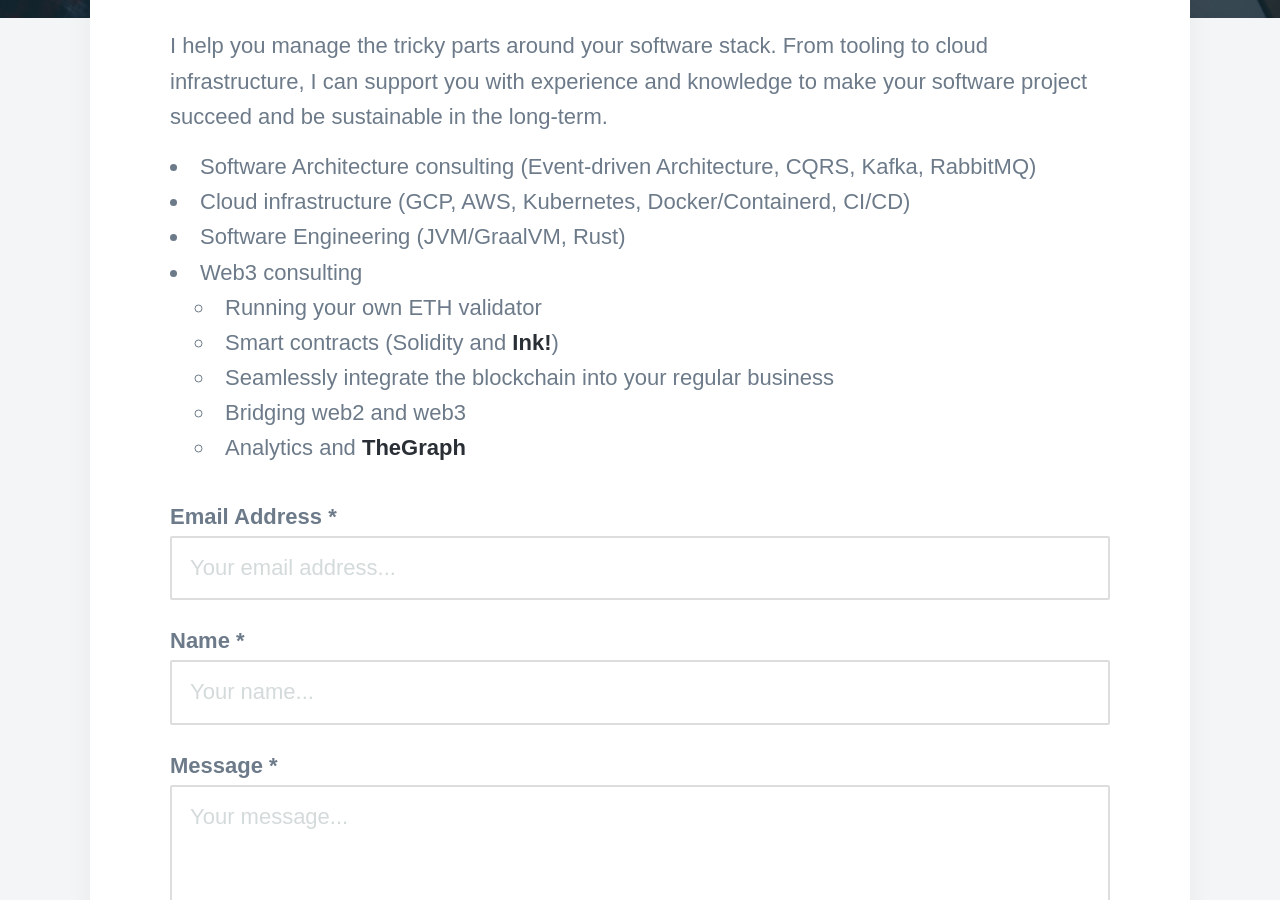
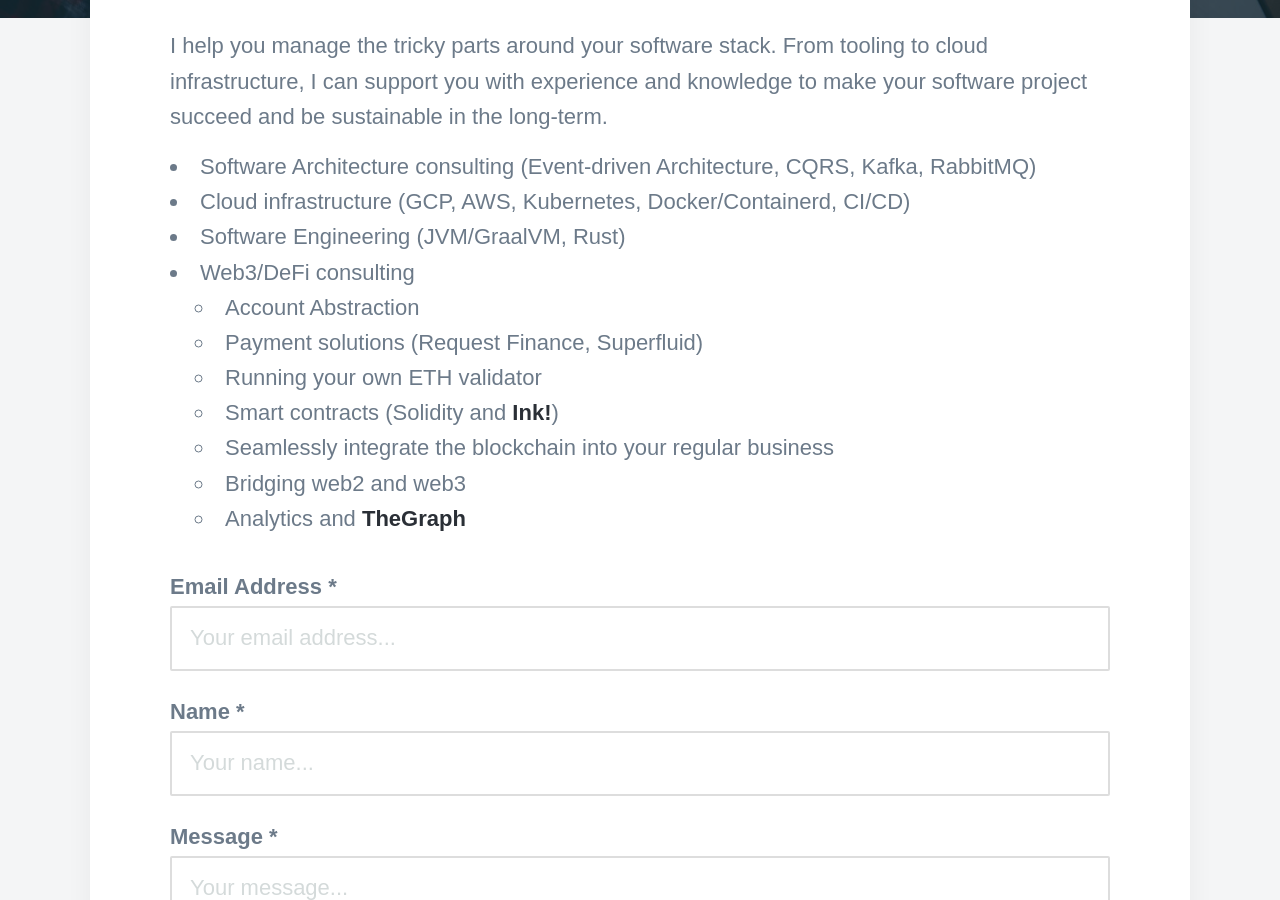
Before and after one commit to phil3k3/philiplimbeck.dev, a Jekyll site: the page built from v2_philiplimbeck/_pages/contact.md, in a window 1280 px wide and 900 px high, scrolled down 609 px. Built offline with Jekyll 4.4.1, drawn with Linux system fonts in a browser that asks for light colours; nearby versions of some CDN libraries; some web fonts are replaced.

Commit message:
More offerings

```diff
--- a/v2_philiplimbeck/Gemfile
+++ b/v2_philiplimbeck/Gemfile
@@ -1,6 +1,6 @@
 source 'https://rubygems.org'
 
-gem 'jekyll', '3.8.5'
+gem 'jekyll', '4.3.3'
 
 group :jekyll_plugins do
   gem 'jekyll-paginate'
--- a/v2_philiplimbeck/_pages/contact.md
+++ b/v2_philiplimbeck/_pages/contact.md
@@ -11,7 +11,9 @@
 * Software Architecture consulting (Event-driven Architecture, CQRS, Kafka, RabbitMQ)
 * Cloud infrastructure (GCP, AWS, Kubernetes, Docker/Containerd, CI/CD)
 * Software Engineering (JVM/GraalVM, Rust)
-* Web3 consulting
+* Web3/DeFi consulting
+   - Account Abstraction
+   - Payment solutions (Request Finance, Superfluid)
    - Running your own ETH validator
    - Smart contracts (Solidity and [Ink!](https://use.ink/))
    - Seamlessly integrate the blockchain into your regular business
```
Also changed, not shown: v2_philiplimbeck/Gemfile.lock.
